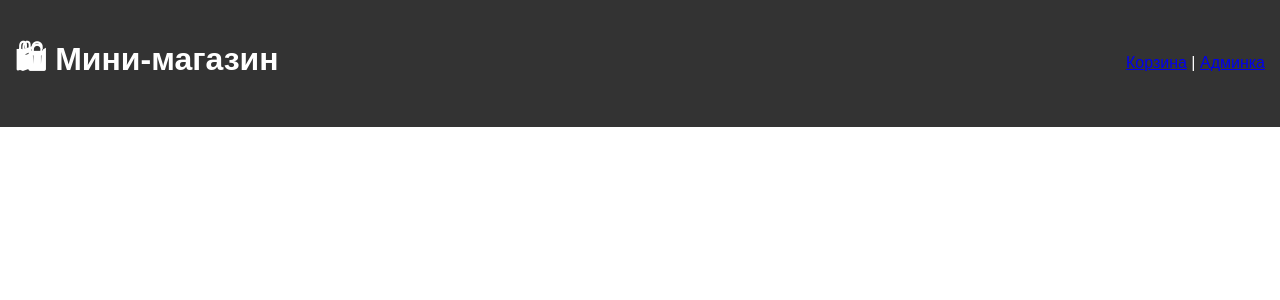
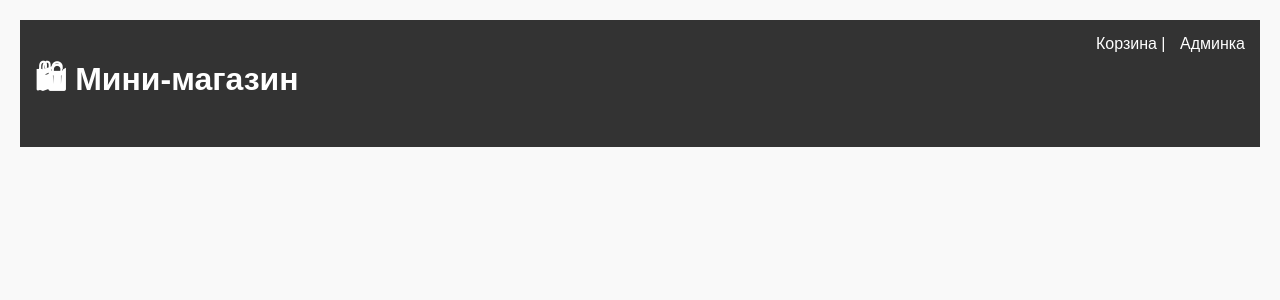
Before and after one commit to gamidikk/mini-ecommerce, a Flask app: page / in a window 1280 px wide. Shown: the top 300 px of the page. Run offline with Flask 3, Linux system fonts and the light colour scheme; data that the repository does not hold is empty.

Commit message:
style.css

```diff
--- a/style.css
+++ b/static/style.css
@@ -1,7 +1,7 @@
 body {
   font-family: Arial, sans-serif;
-  margin: 0;
-  padding: 0;
+  margin: 20px;
+  background: #f9f9f9;
 }
 
 header {
@@ -10,26 +10,30 @@ header {
   padding: 15px;
   display: flex;
   justify-content: space-between;
-  align-items: center;
+}
+
+header a {
+  color: white;
+  margin-left: 10px;
+  text-decoration: none;
 }
 
 .product {
   border: 1px solid #ccc;
-  padding: 15px;
-  margin: 10px;
+  border-radius: 8px;
   display: inline-block;
   width: 200px;
+  margin: 10px;
+  padding: 10px;
+  background: white;
   text-align: center;
-  border-radius: 8px;
-  background: #f9f9f9;
 }
 
 button {
+  padding: 10px;
   background: #007BFF;
+  border: none;
   color: white;
-  border: none;
-  padding: 10px;
-  margin-top: 10px;
   cursor: pointer;
   border-radius: 5px;
 }
@@ -37,8 +41,3 @@ button {
 button:hover {
   background: #0056b3;
 }
-
-footer {
-  text-align: center;
-  padding: 20px;
-}
```
